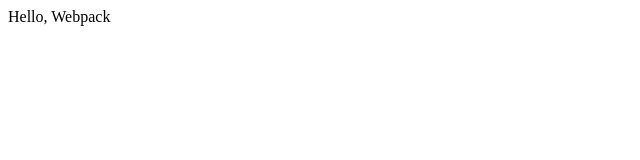
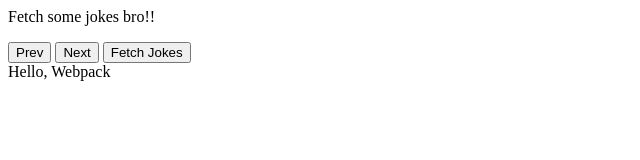
Before and after one commit to ricardonava/joke-machine, a website built with webpack: page app/index.html in a window 1280 px wide. Shown: the whole page, without its empty margins (0-640 px from the left). Built offline with nearby package versions, Linux system fonts and the light colour scheme; files whose address does not match are found by name.

Commit message:
Update index.html

```diff
--- a/app/index.html
+++ b/app/index.html
@@ -1,8 +1,19 @@
 <html>
   <head>
     <title>Getting Started</title>
+    <link rel="stylesheet" type="text/css" href="index.css">
   </head>
   <body>
+    <div class="joke-container">
+        <div class="joke-text">
+          <p>Fetch some jokes bro!!</p>
+        </div>
+        <div class="joke-control">
+          <button type="button" value="Prev">Prev</button>
+          <button type="button" value="Next">Next</button>
+          <button type="button" value="Fetch">Fetch Jokes</button>
+        </div>
+      </div>
     <script src="bundle.js"></script>
   </body>
  </html>
```
